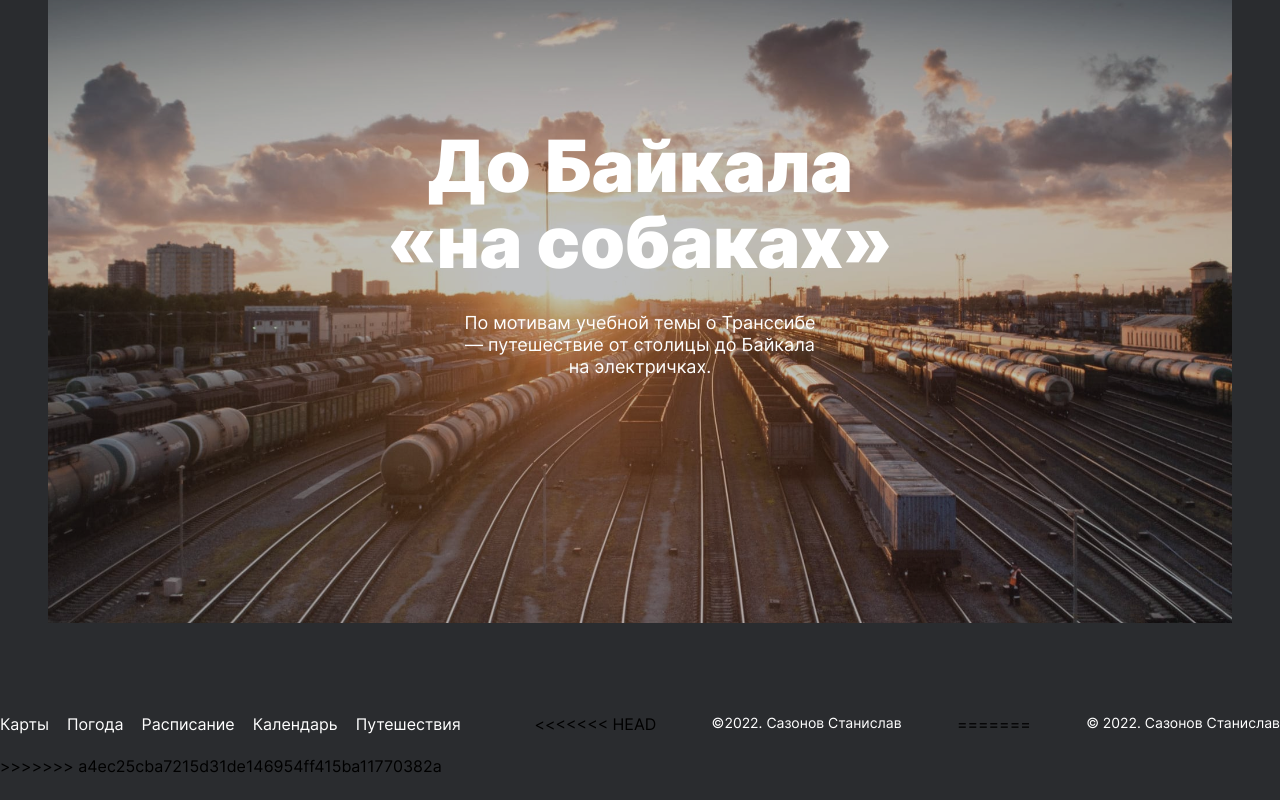
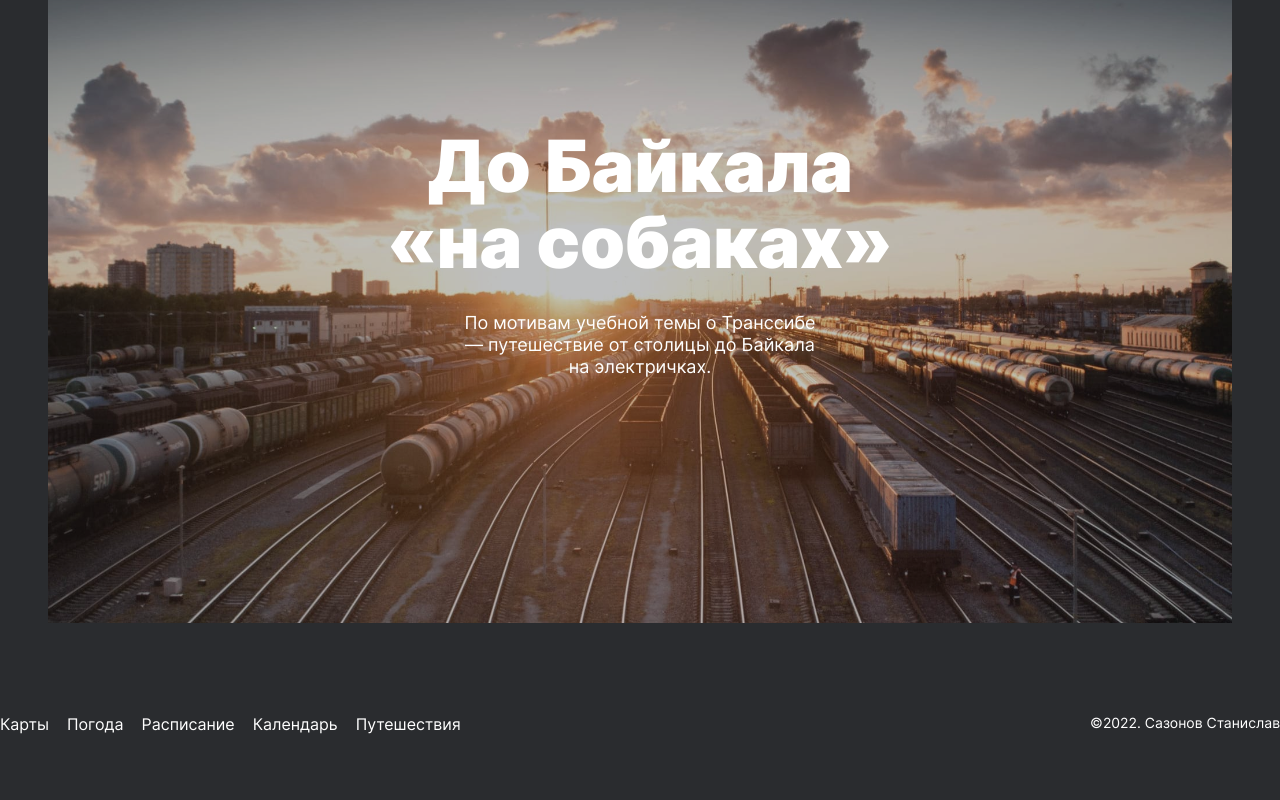
Before and after one commit to Slavk11/russian-travel, a plain HTML site: page index.html in a window 1280 px wide. Shown: the part 6627-7427 px from the top of the page. Drawn offline with Linux system fonts and the light colour scheme.

Commit message:
Правки

```diff
--- a/index.html
+++ b/index.html
@@ -141,11 +141,7 @@
             <a href="https://travel.yandex.ru" class="footer__link">Путешествия</a>
             </li>
           </ul>
-<<<<<<< HEAD
-      <div class="footer__copyright">&copy2022. Сазонов Станислав</div>
-=======
-      <div class="footer__copyright">&copy 2022. Сазонов Станислав</div>
->>>>>>> a4ec25cba7215d31de146954ff415ba11770382a
+      <div class="footer__copyright">&copy;2022. Сазонов Станислав</div>
       </footer>
 </body>
 </html>
```
